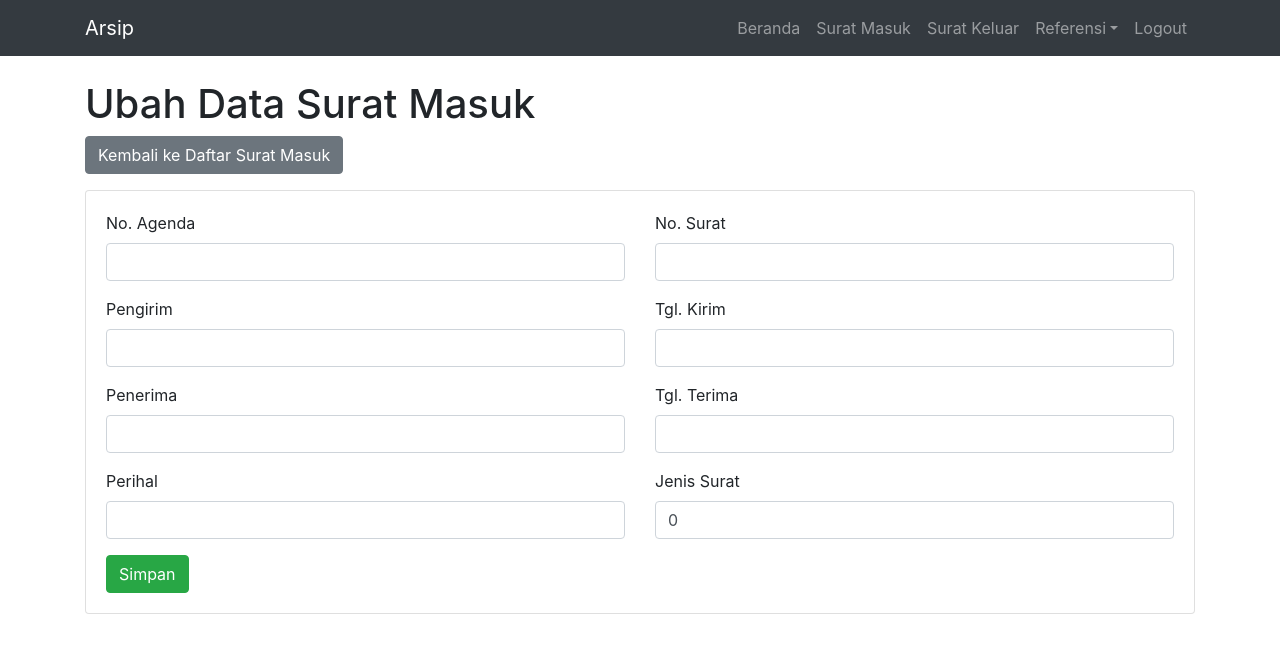
After one commit to yohantoro/aplikasi-arsip, a PHP site: page /smasuk_form.php in a window 1280 px wide. The commit adds this page. Shown: the top 653 px of the page. Run offline with PHP 8.4, Linux system fonts and the light colour scheme; the visitor is signed in with stand-in values (Sample User, id 1); data that the repository does not hold is empty.

Commit message:
fitur CRUD surat masuk

```diff
--- /dev/null
+++ b/smasuk_form.php
@@ -0,0 +1,126 @@
+<?php
+
+include 'layout_header.php';
+
+// $id             = isset($_GET['id']) ? $_GET['id'] : 0;
+
+if (isset($_GET['id'])) {
+    $id = $_GET['id'];
+    $action = 'smasuk_act_update.php';
+    $judul = 'Buat Surat Masuk Baru';
+} else {
+    $id = 0;
+    $action = 'smasuk_act_create.php';
+    $judul = 'Ubah Data Surat Masuk';
+}
+
+$no_agenda      = '';
+$no_surat       = '';
+$pengirim       = '';
+$tgl_kirim      = '';
+$penerima       = '';
+$tgl_terima     = '';
+$perihal        = '';
+$jenis_surat_id = 0;
+
+$query = "SELECT * FROM surat_masuk WHERE id = " . $id;
+$result = mysqli_query($con, $query);
+
+if (!$result) { // jika query gagal
+    die(mysqli_error($con)); // Aplikasi berhenti dan menampilkan error
+}
+/* Jika query berhasil dan datanya tidak kosong */
+if (mysqli_num_rows($result) > 0) {
+    while ($data = mysqli_fetch_assoc($result)) {
+        $no_agenda      = $data['no_agenda'];
+        $no_surat       = $data['no_surat'];
+        $pengirim       = $data['pengirim'];
+        $tgl_kirim      = $data['tgl_kirim'];
+        $penerima       = $data['penerima'];
+        $tgl_terima     = $data['tgl_terima'];
+        $perihal        = $data['perihal'];
+        $jenis_surat_id = $data['jenis_surat_id'];
+    }
+}
+
+?>
+
+<h1><?= $judul ?></h1>
+
+<p>
+    <a href="smasuk_list.php" class="btn btn-secondary">Kembali ke Daftar Surat Masuk</a>
+</p>
+
+<form class="" action="<?= $action ?>" method="post">
+    <div class="card">
+        <div class="card-body">
+
+            <input type="hidden" name="id" value="<?= $id ?>">
+
+            <div class="row">
+                <div class="col-lg-6">
+                    <div class="form-group">
+                        <label for="no-agenda">No. Agenda</label>
+                        <input type="text" name="no_agenda" class="form-control" id="no-agenda" value="<?= $no_agenda ?>">
+                    </div>
+                </div>
+                <div class="col-lg-6">
+                    <div class="form-group">
+                        <label for="no-surat">No. Surat</label>
+                        <input type="text" name="no_surat" class="form-control" id="no-surat" value="<?= $no_surat ?>">
+                    </div>
+                </div>
+            </div>
+
+            <div class="row">
+                <div class="col-lg-6">
+                    <div class="form-group">
+                        <label for="pengirim">Pengirim</label>
+                        <input type="text" name="pengirim" class="form-control" id="pengirim" value="<?= $pengirim ?>">
+                    </div>
+                </div>
+                <div class="col-lg-6">
+                    <div class="form-group">
+                        <label for="tgl-kirim">Tgl. Kirim</label>
+                        <input type="text" name="tgl_kirim" class="form-control" id="tgl-kirim" value="<?= $tgl_kirim ?>">
+                    </div>
+                </div>
+            </div>
+
+            <div class="row">
+                <div class="col-lg-6">
+                    <div class="form-group">
+                        <label for="penerima">Penerima</label>
+                        <input type="text" name="penerima" class="form-control" id="penerima" value="<?= $penerima ?>">
+                    </div>
+                </div>
+                <div class="col-lg-6">
+                    <div class="form-group">
+                        <label for="tgl-terima">Tgl. Terima</label>
+                        <input type="text" name="tgl_terima" class="form-control" id="tgl-terima" value="<?= $tgl_terima ?>">
+                    </div>
+                </div>
+            </div>
+
+            <div class="row">
+                <div class="col-lg-6">
+                    <div class="form-group">
+                        <label for="perihal">Perihal</label>
+                        <input type="text" name="perihal" class="form-control" id="perihal" value="<?= $perihal ?>">
+                    </div>
+                </div>
+                <div class="col-lg-6">
+                    <div class="form-group">
+                        <label for="jenis-surat-id">Jenis Surat</label>
+                        <input type="text" name="jenis_surat_id" class="form-control" id="jenis-surat-id" value="<?= $jenis_surat_id ?>">
+                    </div>
+                </div>
+            </div>
+
+            <button type="submit" name="button" class="btn btn-success">Simpan</button>
+
+        </div>
+    </div>
+</form>
+
+<?php include 'layout_footer.php'; ?>
```
Also changed, not shown: smasuk_act_create.php (added, +49 -0 lines), smasuk_act_delete.php (added, +26 -0 lines), smasuk_act_update.php (added, +42 -0 lines), smasuk_detail.php (+6 -8 lines).
